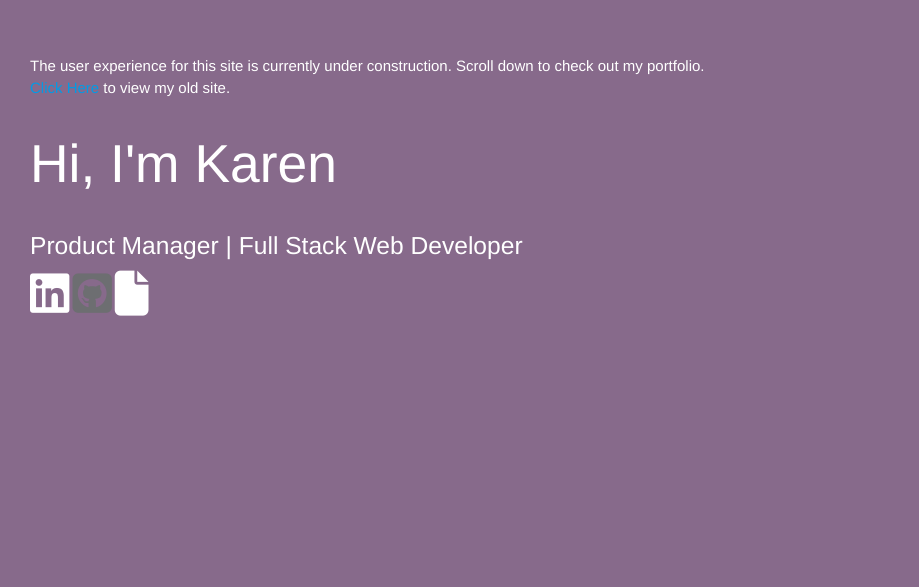
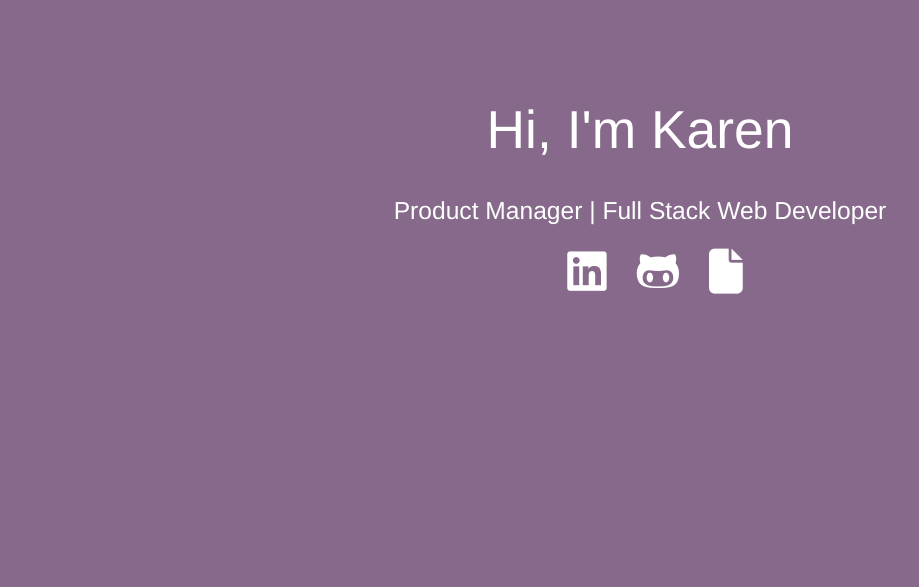
Before and after one commit to kalargent/ReactPortfolio, a React (Create React App) app: page / in a window 1280 px wide. Shown: the part 213-800 px from the top of the page, without its empty margins (0-919 px from the left). Built offline with nearby package versions, Linux system fonts and the light colour scheme.

Commit message:
styling landing page and adding a new folder for resume

```diff
--- a/src/pages/LandingPage/index.js
+++ b/src/pages/LandingPage/index.js
@@ -5,10 +5,10 @@ import './style.css';
 const LandingPage = (props) =>{
     return (
         <div className="landing-page">
-            <div className="disclaimer">
+            {/* <div className="disclaimer">
             The user experience for this site is currently under construction. Scroll down to check out my portfolio. <br></br>
             <a href="https://kalargent.github.io/bootstrap-portfolio/index.html" target="blank">Click Here</a> to view my old site.
-            </div>
+            </div>  */}
             <div className="intro">
                 <h2>Hi, I'm Karen</h2>
             </div>
@@ -18,8 +18,8 @@ const LandingPage = (props) =>{
 
             <div className="social">
             <a href = "https://www.linkedin.com/in/karen-largent-ab01494/" rel = "noopener noreferrer" target="_blank"><i className="fab fa-linkedin fa-3x"></i></a>
-            <a href = "https://github.com/kalargent" rel = "noopener noreferrer" target="_blank"><i className="fab fa-github-square fa-3x"></i></a>
-            <i class="fas fa-file fa-3x"></i>
+            <a href = "https://github.com/kalargent" rel = "noopener noreferrer" target="_blank"><i class="fab fa-github-alt fa-3x"></i></a>
+            <a href="../../assets/KAL Resume Full Stack Dev.pdf" target="_blank"><i className="fas fa-file fa-3x"></i></a>
             </div>
         </div>
     )
--- a/src/pages/LandingPage/style.css
+++ b/src/pages/LandingPage/style.css
@@ -18,24 +18,30 @@
     font-family: 'Arimo', sans-serif;
     /* size: 100rem;  */
     color: white;
-    padding-left: 30px;
+    text-align: center;
 }
 
 .tagline {
     font-family: 'Arimo', sans-serif;
     /* size: 100rem;  */
     color: white;
-    padding-left: 30px;
+    text-align: center;
 }
 
 .social {
-    padding-left: 30px;
+    text-align: center;
 }
 
 .fab {
-    color:white
+    color:white;
+    padding: 15px;
+}
+
+.fa-3x {
+    color: white
 }
 
 .fas {
-    color:white
+    color:white;
+    padding: 15px;
 }
```
Also changed, not shown: 2 other files (tests, documents, lock files or other folders).
